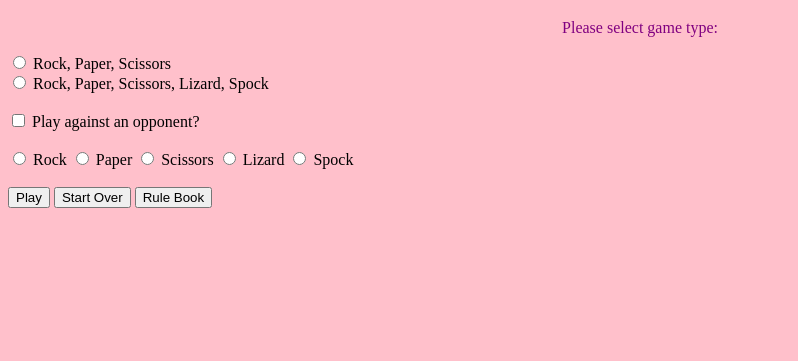
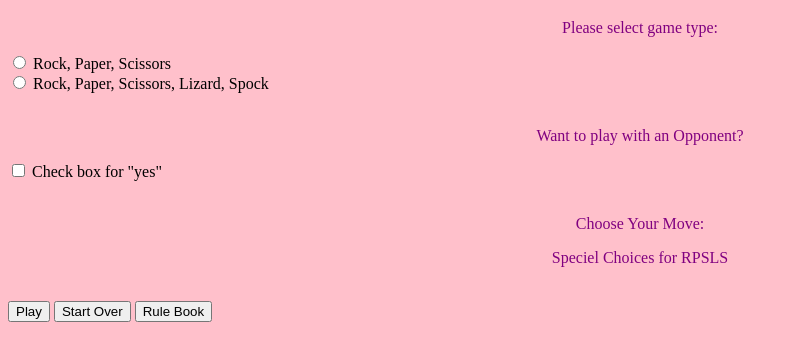
Before and after one commit to comp426-2023-spring/e02-jwalkerw, a website: page public/index.html in a window 1280 px wide. Shown: the part 61-422 px from the top of the page, without its empty margins (0-798 px from the left). Drawn offline with nearby package versions, Linux system fonts and the light colour scheme.

Commit message:
Update index.html

```diff
--- a/public/index.html
+++ b/public/index.html
@@ -5,6 +5,7 @@
 	    <title>GAME TIME!</title>
             <!-- Link to your script file(s) and CSS in here somewhere -->
 	    <link rel="stylesheet" href="./styles.css" >
+	    <script src="https://ajax.googleapis.com/ajax/libs/jquery/3.6.4/jquery.min.js"></script>
 	    <script src="./scripts.js"></script>
     </head>
     <body class="body" onload="showHideShots()">
@@ -22,20 +23,25 @@
 		    <input type="radio" id="rpsls" name="game" value="rpsls" onclick="showHideShots()">
 		    <label for="rpsls">Rock, Paper, Scissors, Lizard, Spock</label>
 		    <br><br>
+		    <p>Want to play with an Opponent?</p>
 		    <input type="checkbox" id="opponent" name="playtype" value="opponent" onclick="showHideShots()">
-		    <label for="opponent">Play against an opponent?</label>
+		    <label for="opponent">Check box for "yes"</label>
 		    <br><br>
+		    <p>Choose Your Move:</p>
 		    <input type="radio" id="rock" name="shot" value="rock" class="rps shots">
 		    <label class="shots rps">Rock</label>
 		    <input type="radio" id="paper" name="shot" value="paper" class="rps shots">
 		    <label class="shots rps">Paper</label>
 		    <input type="radio" id="scissors" name="shot" value="scissors" class="rps shots">
 		    <label class="shots rps">Scissors</label>
-	            <input type="radio" id="lizard" name="shot" value="lizard" class="rpsls shots">
-		    <label class="shots rpsls">Lizard</label>
-		    <input type="radio" id="spock" name="shot" value="spock" class="rpsls shots">
-		    <label class="shots rpsls">Spock</label>
-		    <br><br>
+		    <div id="rpslsShots">
+			    <p>Speciel Choices for RPSLS</p>
+			    <input type="radio" id="lizard" name="shot" value="lizard" class="rpsls shots">
+		            <label class="shots rpsls">Lizard</label>
+		            <input type="radio" id="spock" name="shot" value="spock" class="rpsls shots">
+		            <label class="shots rpsls">Spock</label>
+		    </div>
+		    <br>
 	            <button type="submit" id="play" onclick="playGame()">Play</button>
 		    <button type="button" id="startover" onclick="startOver()">Start Over</button>
 		    <button type="button" id="rulebook" onclick="ruleBook()">Rule Book</button>
```
